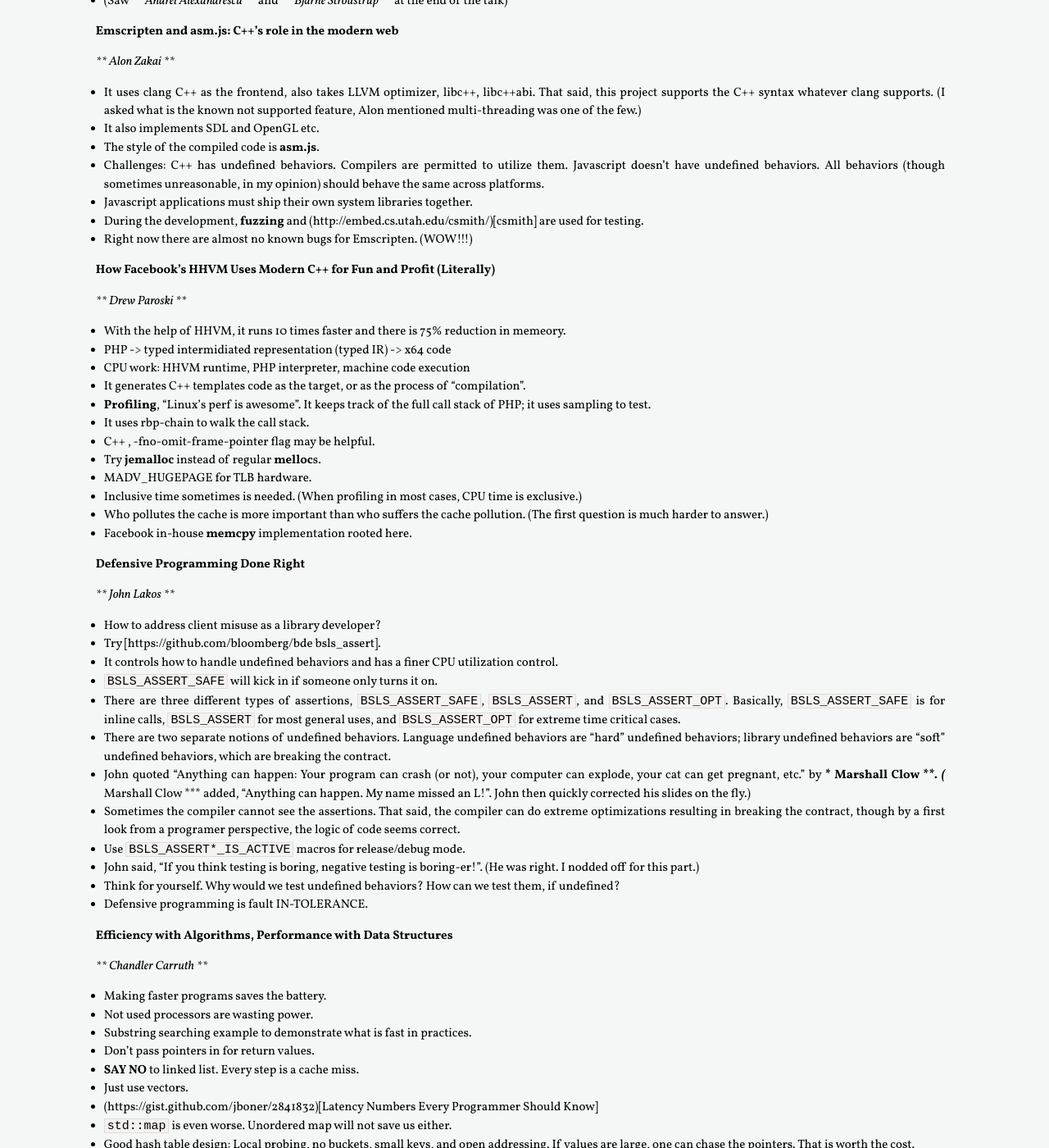
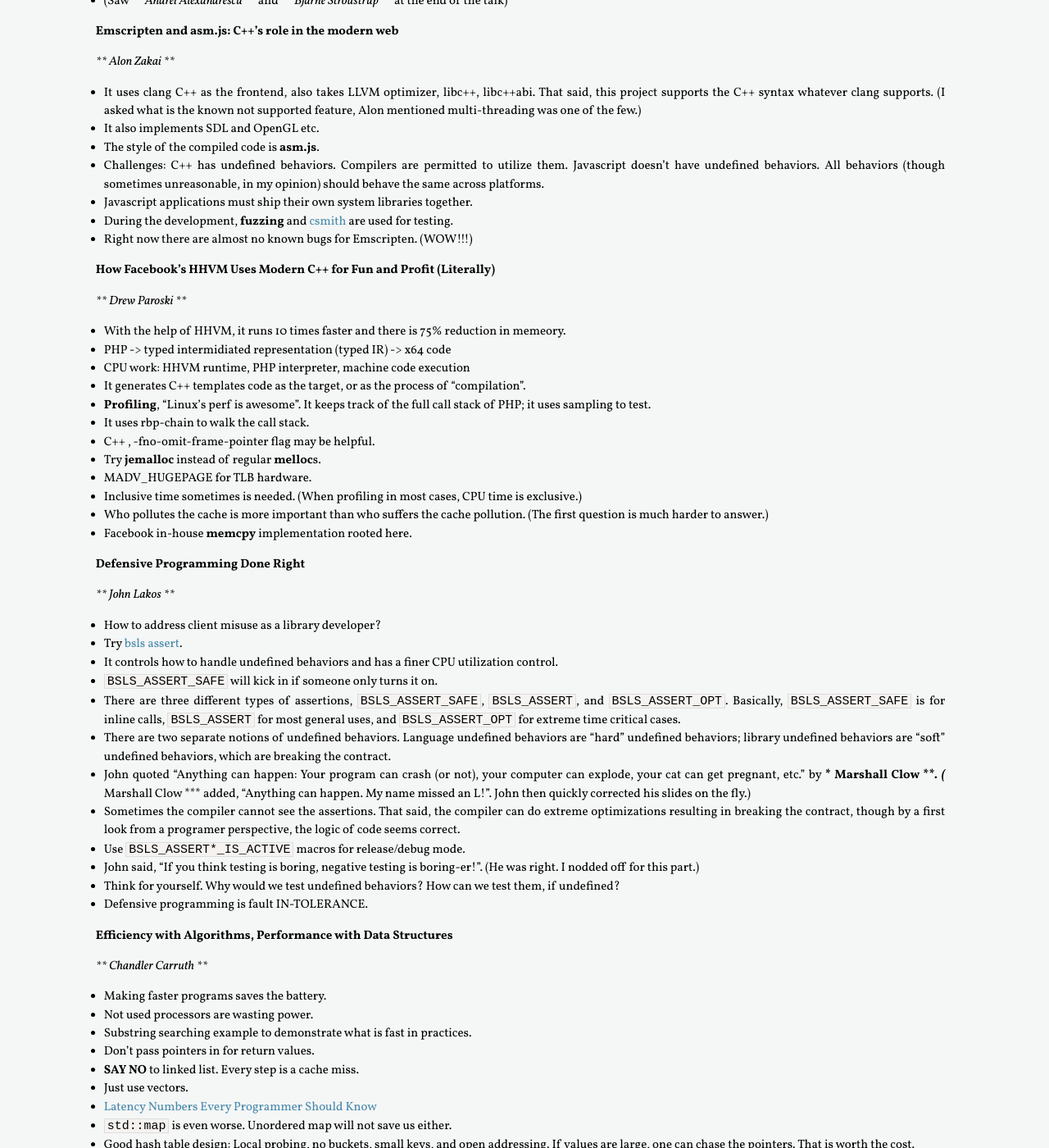
Before and after one commit to Thadz/thadz.github.io, a Jekyll site: the page built from _posts/2014-09-08-cpp-con-2014-notes.md, in a window 1280 px wide and 1400 px high, scrolled down 1074 px. Shown: the whole window at 82% size. Built offline with Jekyll 4.4.1, drawn with Linux system fonts in a browser that asks for light colours; some web fonts are replaced; Markdown is read by kramdown in place of the engine named in the settings; comment, search, counter and statistics services are not loaded; some of the changed lines change nothing that is shown.

Commit message:
updated the link

```diff
--- a/_posts/2014-09-08-cpp-con-2014-notes.md
+++ b/_posts/2014-09-08-cpp-con-2014-notes.md
@@ -58,7 +58,7 @@
 + The style of the compiled code is **asm.js**.
 + Challenges: C++ has undefined behaviors. Compilers are permitted to utilize them. Javascript doesn't have undefined behaviors. All behaviors (though sometimes unreasonable, in my opinion) should behave the same across platforms.
 + Javascript applications must ship their own system libraries together.
-+ During the development, **fuzzing** and (http://embed.cs.utah.edu/csmith/)[csmith] are used for testing.
++ During the development, **fuzzing** and [csmith](http://embed.cs.utah.edu/csmith/) are used for testing.
 + Right now there are almost no known bugs for Emscripten. (WOW!!!)
 
 ##  How Facebook's HHVM Uses Modern C++ for Fun and Profit (Literally)
@@ -83,7 +83,7 @@
 *** John Lakos ***
 
 + How to address client misuse as a library developer?
-+ Try [https://github.com/bloomberg/bde bsls_assert].
++ Try [bsls assert](https://github.com/bloomberg/bde bsls_assert).
 + It controls how to handle undefined behaviors and has a finer CPU utilization control.
 + <code>BSLS_ASSERT_SAFE</code> will kick in if someone only turns it on.
 + There are three different types of assertions, <code>BSLS_ASSERT_SAFE</code>, <code>BSLS_ASSERT</code>, and <code>BSLS_ASSERT_OPT</code>. Basically, <code>BSLS_ASSERT_SAFE</code> is for inline calls, <code>BSLS_ASSERT</code> for most general uses, and <code>BSLS_ASSERT_OPT</code> for extreme time critical cases.
@@ -105,7 +105,7 @@
 + Don't pass pointers in for return values.
 + **SAY NO** to linked list. Every step is a cache miss.
 + Just use vectors.
-+ (https://gist.github.com/jboner/2841832)[Latency Numbers Every Programmer Should Know]
++ [Latency Numbers Every Programmer Should Know](https://gist.github.com/jboner/2841832)
 + <code>std::map</code> is even worse. Unordered map will not save us either.
 + Good hash table design: Local probing, no buckets, small keys, and open addressing. If values are large, one can chase the pointers. That is worth the cost.
 + You have to keep both factors in mind to balance. Sometimes worse is better. Bubble sorting is the fastest when dealing 30 or 40 elements. Cuckoo hashing is asymptotically perfect and has many beautiful properties. Yet, each hit in cuckoo hashtable is a cache miss, which means it is really slow in practices.
```
